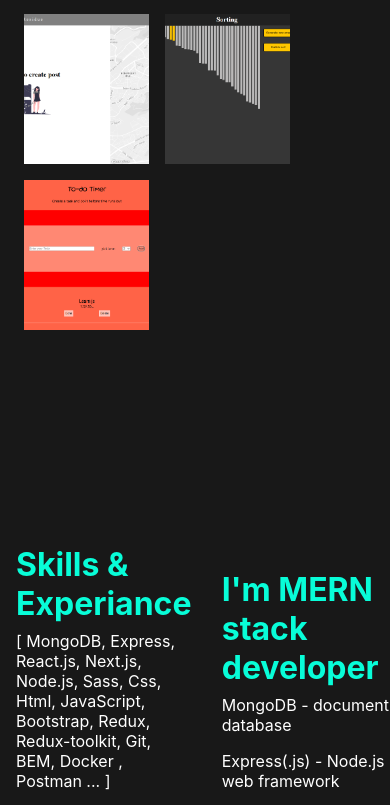
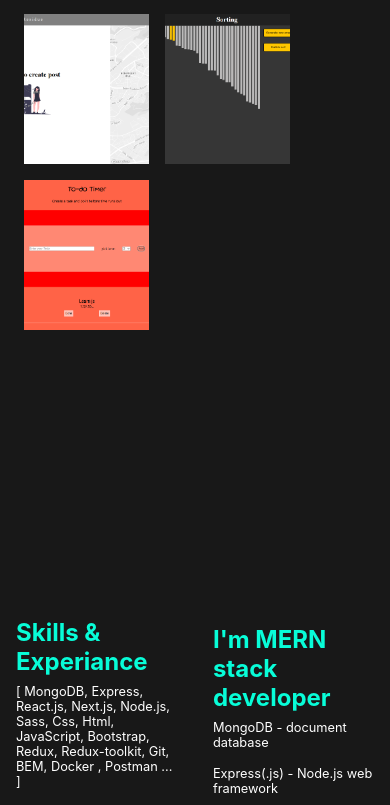
Before and after one commit to tezcanTunahan/cv-dark, a Next.js app: page / in a window 390 px wide. Shown: the part 1171-1976 px from the top of the page. Built offline with nearby package versions, Linux system fonts and the light colour scheme.

Commit message:
more mobile responsive

```diff
--- a/styles/components/contact.scss
+++ b/styles/components/contact.scss
@@ -29,3 +29,16 @@
     }
   }
 }
+@include respond-to(sm) {
+  .contact {
+    &__left {
+      h1 {
+        @include font-size(2.5rem);
+      }
+      p {
+        margin: 2rem 0;
+        font-size: 0.8rem;
+      }
+    }
+  }
+}
--- a/styles/components/skills.scss
+++ b/styles/components/skills.scss
@@ -28,3 +28,26 @@
     margin-left: 0;
   }
 }
+@include respond-to(sm) {
+  .skills {
+    margin-right: 1rem;
+    &__right {
+      h1 {
+        @include font-size(2.5rem);
+      }
+      p {
+        padding: 0.5rem 0;
+        font-size: 0.8rem;
+      }
+    }
+    &__left {
+      h1 {
+        @include font-size(2.5rem);
+      }
+      p {
+        padding: 0.5rem 0;
+        font-size: 0.8rem;
+      }
+    }
+  }
+}
--- a/styles/components/ui/button.scss
+++ b/styles/components/ui/button.scss
@@ -10,3 +10,10 @@
   background-color: $fourth-color;
   transition: all 0.3s 0.3s ease-in-out;
 }
+
+@include respond-to(sm) {
+  .button {
+    border: 0.8px solid $fourth-color;
+    padding: 0.8rem 3rem;
+  }
+}
--- a/styles/components/ui/input.scss
+++ b/styles/components/ui/input.scss
@@ -13,3 +13,11 @@
   border-bottom: 1px solid $fourth-color;
   transition: all 3s 0.3s ease-out;
 }
+
+@include respond-to(sm) {
+  .input {
+    margin: 0.4rem 0;
+    padding: 0.8rem 0.8rem;
+    font-size: 0.8rem;
+  }
+}
--- a/styles/components/ui/textInput.scss
+++ b/styles/components/ui/textInput.scss
@@ -13,3 +13,10 @@
   border-bottom: 1px solid $fourth-color;
   transition: all 3s 0.3s ease-out;
 }
+@include respond-to(sm) {
+  .textInput {
+    margin: 0.4rem 0;
+    padding: 0.8rem 0.8rem;
+    font-size: 0.8rem;
+  }
+}
```
